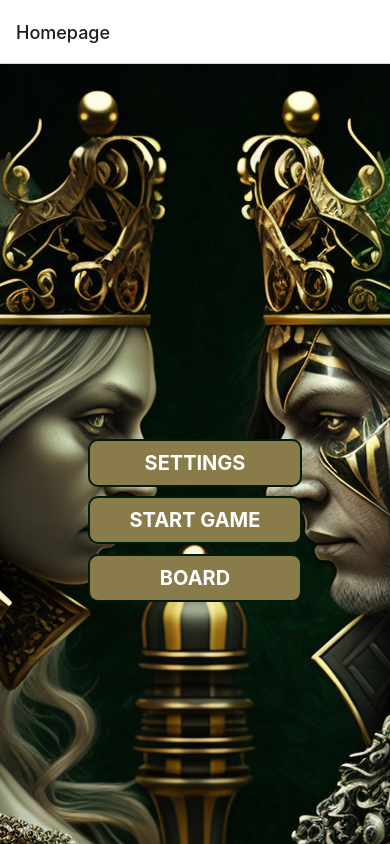
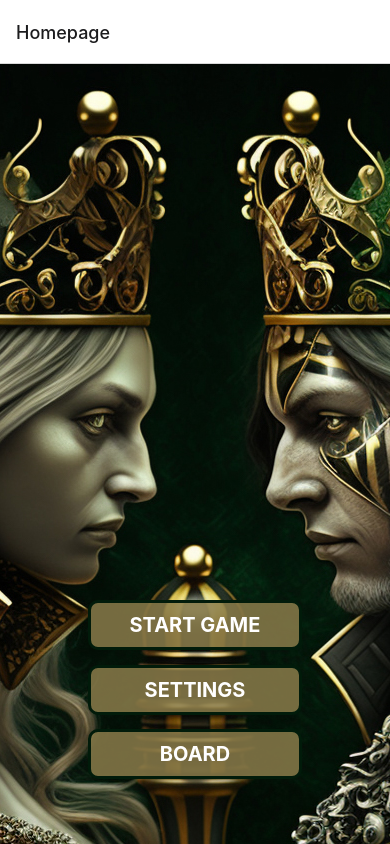
Before and after one commit to OP2-CheckMate/OnlineChessFront, a React Native app: screen /Homepage in a window 390 px wide. Shown: the top 844 px of the page. Built offline with nearby package versions, Linux system fonts and the light colour scheme.

Commit message:
Homepage buttons re organized and changed background to rgba

```diff
--- a/components/Homepage.tsx
+++ b/components/Homepage.tsx
@@ -3,24 +3,23 @@ import { View, Text, StyleSheet, ImageBackground, TouchableOpacity } from 'react
 
 const Homepage = ({ navigation }: any) => {
 
-
   return (
     <>
       <View style={styles.container}>
         <ImageBackground source={require('./images/ChessGameFrontpagePic2.jpg')} resizeMode="cover" style={styles.image}>
-          <View style={{flex: 2}}></View>
+          <View style={{flex: 5}}></View>
           <View style={styles.buttonContainer}>
+          <TouchableOpacity
+              onPress={() => navigation.navigate('QueuingScreen')}
+              style={styles.appButtonContainer}
+            >
+              <Text style={styles.appButtonText}>Start Game</Text>
+            </TouchableOpacity>
             <TouchableOpacity
               onPress={() => navigation.navigate('Settings')}
               style={styles.appButtonContainer}
             >
               <Text style={styles.appButtonText}>Settings</Text>
-            </TouchableOpacity>
-            <TouchableOpacity
-              onPress={() => navigation.navigate('QueuingScreen')}
-              style={styles.appButtonContainer}
-            >
-              <Text style={styles.appButtonText}>Start Game</Text>
             </TouchableOpacity>
             <TouchableOpacity
               onPress={() => navigation.navigate('Game', {lobby: {lobbyId: 0, player1: 'p1'}, playerName: 'p1'})}
@@ -29,7 +28,7 @@ const Homepage = ({ navigation }: any) => {
               <Text style={styles.appButtonText}>Board</Text>
             </TouchableOpacity>
           </View>
-          <View style={{flex: 1}}></View>
+
         </ImageBackground>
       </View>
 
@@ -47,10 +46,10 @@ const styles = StyleSheet.create({
 
   appButtonContainer: {
     elevation: 8,
-    backgroundColor: "#8A7C4A",
+    backgroundColor: "rgba(138,124,74, 0.85)",
     borderRadius: 10,
     borderColor: "rgb(1, 27, 10)",
-    borderWidth: 2,
+    borderWidth: 3,
     paddingVertical: 10,
     paddingHorizontal: 12,
     width: '55%'
@@ -64,7 +63,7 @@ const styles = StyleSheet.create({
     textTransform: "uppercase"
   },
   buttonContainer: {
-    flex: 1,
+    flex: 2,
     alignItems: 'center',
     justifyContent:'space-evenly',
     marginBottom: 50
```
